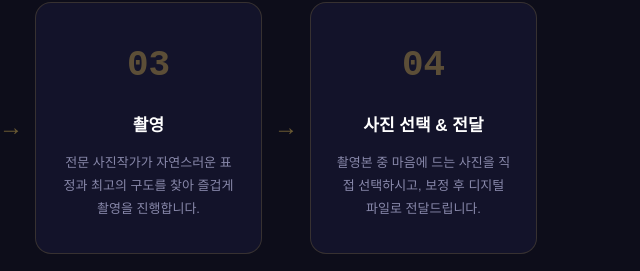
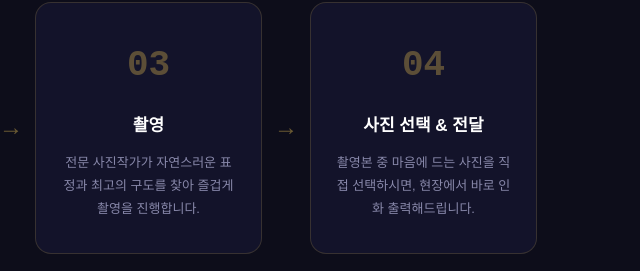
Before and after one commit to m10bjj/12nights_studio, a plain HTML site: page index.html in a window 1280 px wide. Shown: the part 3206-3477 px from the top of the page, 629-1269 px from the left. Drawn offline with Linux system fonts and the light colour scheme.

Commit message:
Update photo delivery description to on-site printing

```diff
--- a/index.html
+++ b/index.html
@@ -332,7 +332,7 @@
           <div class="step-num">04</div>
           <div class="step-content">
             <h3>사진 선택 & 전달</h3>
-            <p>촬영본 중 마음에 드는 사진을 직접 선택하시고, 보정 후 디지털 파일로 전달드립니다.</p>
+            <p>촬영본 중 마음에 드는 사진을 직접 선택하시면, 현장에서 바로 인화 출력해드립니다.</p>
           </div>
         </div>
       </div>
```
